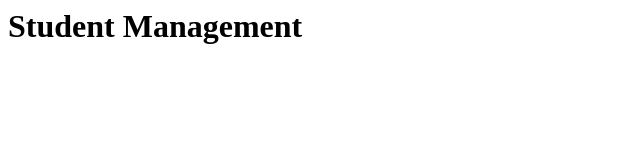
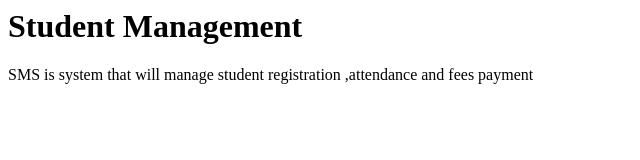
Before and after one commit to Sandrine-Ira/student-management, a plain HTML site: page index.html in a window 1280 px wide. Shown: the whole page, without its empty margins (0-640 px from the left). Drawn offline with Linux system fonts and the light colour scheme.

Commit message:
adding paragraph

```diff
--- a/index.html
+++ b/index.html
@@ -1,4 +1,6 @@
 <html>
     <h1>Student Management</h1>
-
+<body>
+    <p>SMS is system that will manage student registration ,attendance and fees payment</p>
+</body>
 </html>
```
